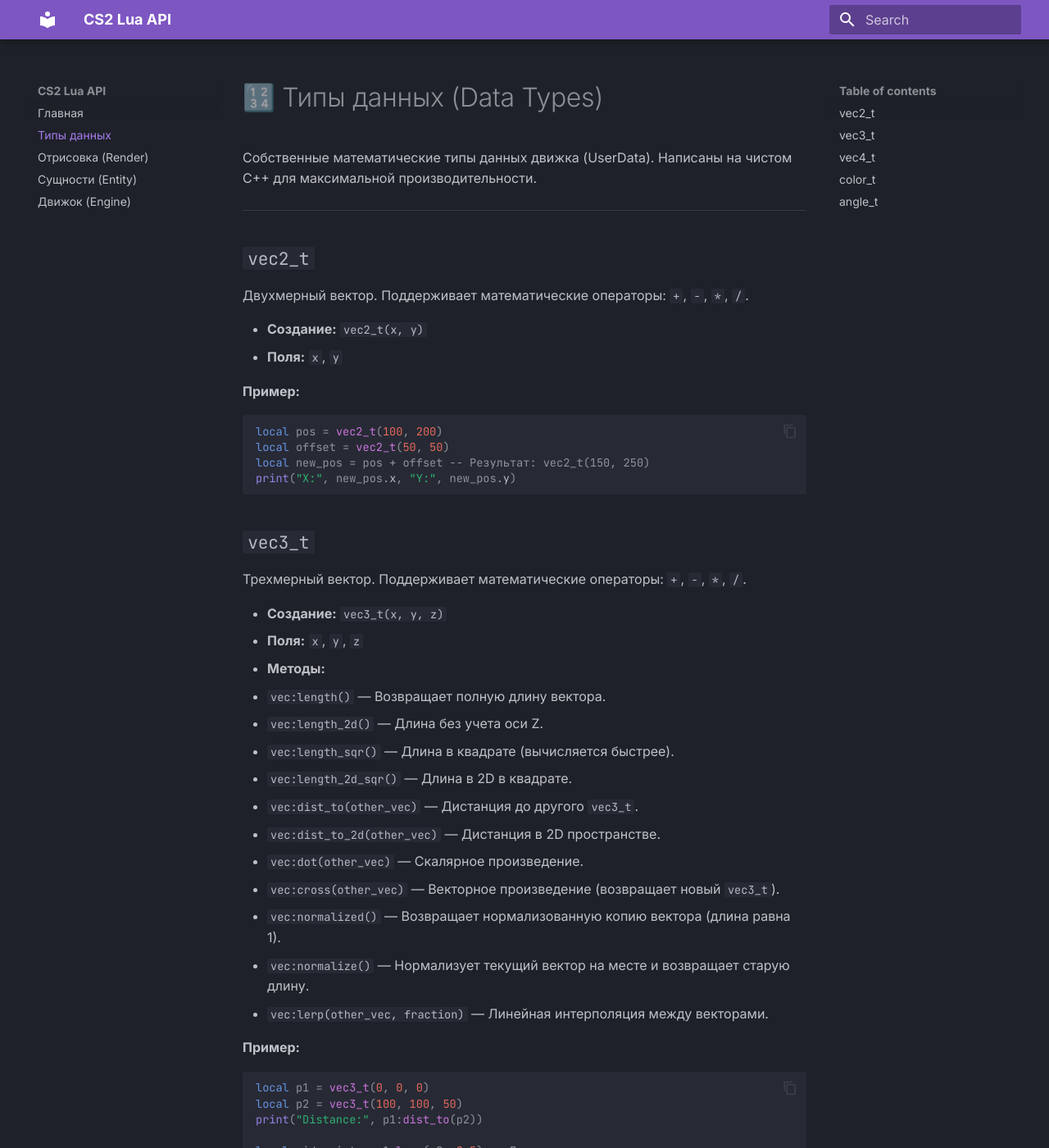
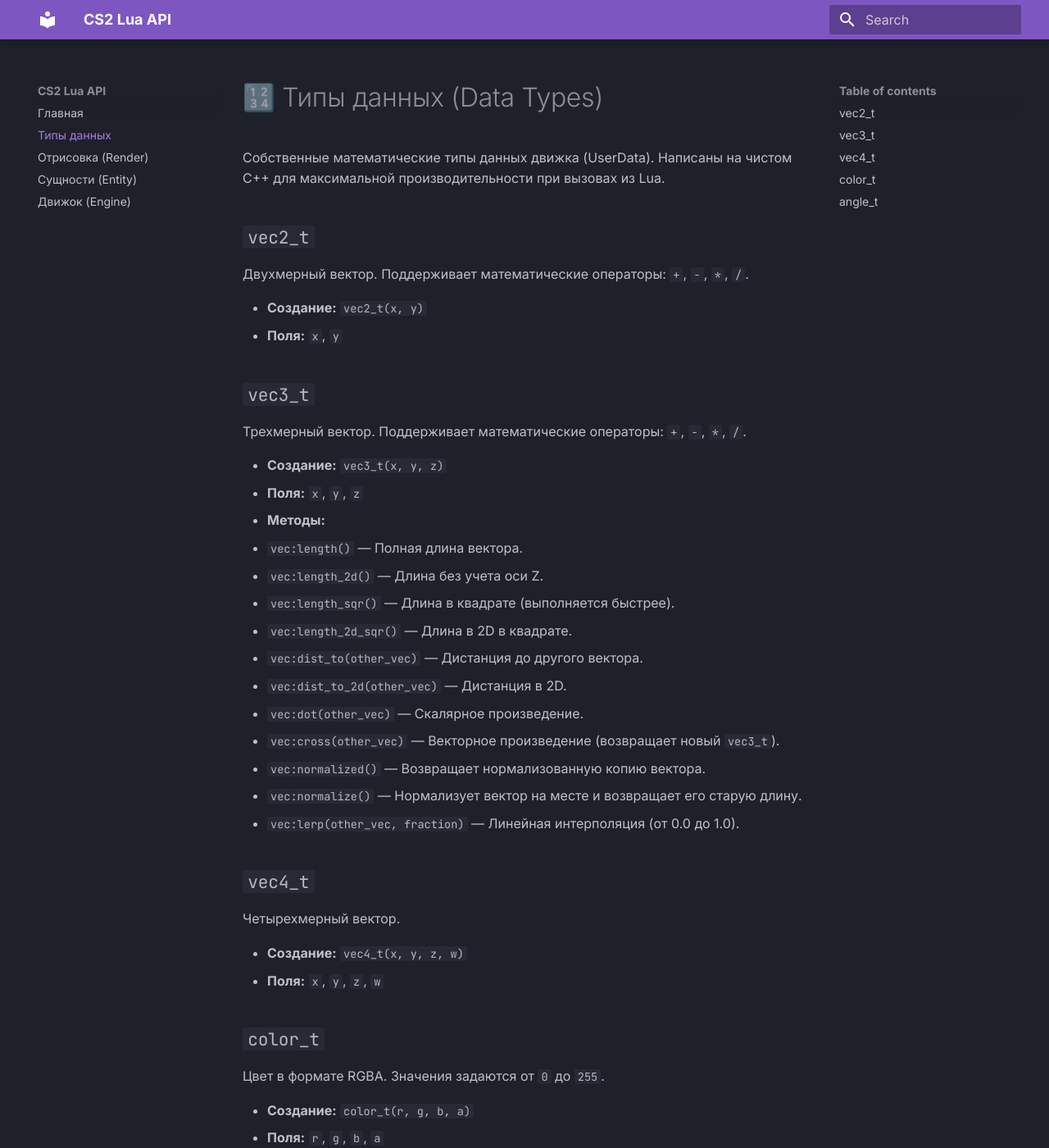
Before and after one commit to hgep5173-rgb/123, an MkDocs documentation site: the page built from docs/types.md, in a window 1280 px wide and 1400 px high. Shown: the whole window at 82% size. Built offline with MkDocs 1.6.1 and Material for MkDocs 9.7.7, drawn with Linux system fonts in a browser that asks for light colours; some of the changed text lies outside the part shown.

Commit message:
Update types.md

````diff
--- a/docs/types.md
+++ b/docs/types.md
@@ -1,8 +1,6 @@
 # 🔢 Типы данных (Data Types)
 
-Собственные математические типы данных движка (UserData). Написаны на чистом C++ для максимальной производительности.
-
----
+Собственные математические типы данных движка (UserData). Написаны на чистом C++ для максимальной производительности при вызовах из Lua.
 
 ## `vec2_t`
 Двухмерный вектор. Поддерживает математические операторы: `+`, `-`, `*`, `/`.
@@ -10,40 +8,23 @@
 * **Создание:** `vec2_t(x, y)`
 * **Поля:** `x`, `y`
 
-**Пример:**
-```lua
-local pos = vec2_t(100, 200)
-local offset = vec2_t(50, 50)
-local new_pos = pos + offset -- Результат: vec2_t(150, 250)
-print("X:", new_pos.x, "Y:", new_pos.y)
-```
-
 ## `vec3_t`
 Трехмерный вектор. Поддерживает математические операторы: `+`, `-`, `*`, `/`.
 
 * **Создание:** `vec3_t(x, y, z)`
 * **Поля:** `x`, `y`, `z`
 * **Методы:**
-  * `vec:length()` — Возвращает полную длину вектора.
+  * `vec:length()` — Полная длина вектора.
   * `vec:length_2d()` — Длина без учета оси Z.
-  * `vec:length_sqr()` — Длина в квадрате (вычисляется быстрее).
+  * `vec:length_sqr()` — Длина в квадрате (выполняется быстрее).
   * `vec:length_2d_sqr()` — Длина в 2D в квадрате.
-  * `vec:dist_to(other_vec)` — Дистанция до другого `vec3_t`.
-  * `vec:dist_to_2d(other_vec)` — Дистанция в 2D пространстве.
+  * `vec:dist_to(other_vec)` — Дистанция до другого вектора.
+  * `vec:dist_to_2d(other_vec)` — Дистанция в 2D.
   * `vec:dot(other_vec)` — Скалярное произведение.
   * `vec:cross(other_vec)` — Векторное произведение (возвращает новый `vec3_t`).
-  * `vec:normalized()` — Возвращает нормализованную копию вектора (длина равна 1).
-  * `vec:normalize()` — Нормализует текущий вектор на месте и возвращает старую длину.
-  * `vec:lerp(other_vec, fraction)` — Линейная интерполяция между векторами.
-
-**Пример:**
-```lua
-local p1 = vec3_t(0, 0, 0)
-local p2 = vec3_t(100, 100, 50)
-print("Distance:", p1:dist_to(p2))
-
-local mid_point = p1:lerp(p2, 0.5) -- Получить точку ровно посередине
-```
+  * `vec:normalized()` — Возвращает нормализованную копию вектора.
+  * `vec:normalize()` — Нормализует вектор на месте и возвращает его старую длину.
+  * `vec:lerp(other_vec, fraction)` — Линейная интерполяция (от 0.0 до 1.0).
 
 ## `vec4_t`
 Четырехмерный вектор.
@@ -57,12 +38,6 @@ local mid_point = p1:lerp(p2, 0.5) -- Получить точку ровно п
 * **Создание:** `color_t(r, g, b, a)`
 * **Поля:** `r`, `g`, `b`, `a`
 
-**Пример:**
-```lua
-local red = color_t(255, 0, 0, 255)
-local semi_transparent_blue = color_t(0, 0, 255, 128)
-```
-
 ## `angle_t`
 Углы Эйлера (QAngle).
 
````
